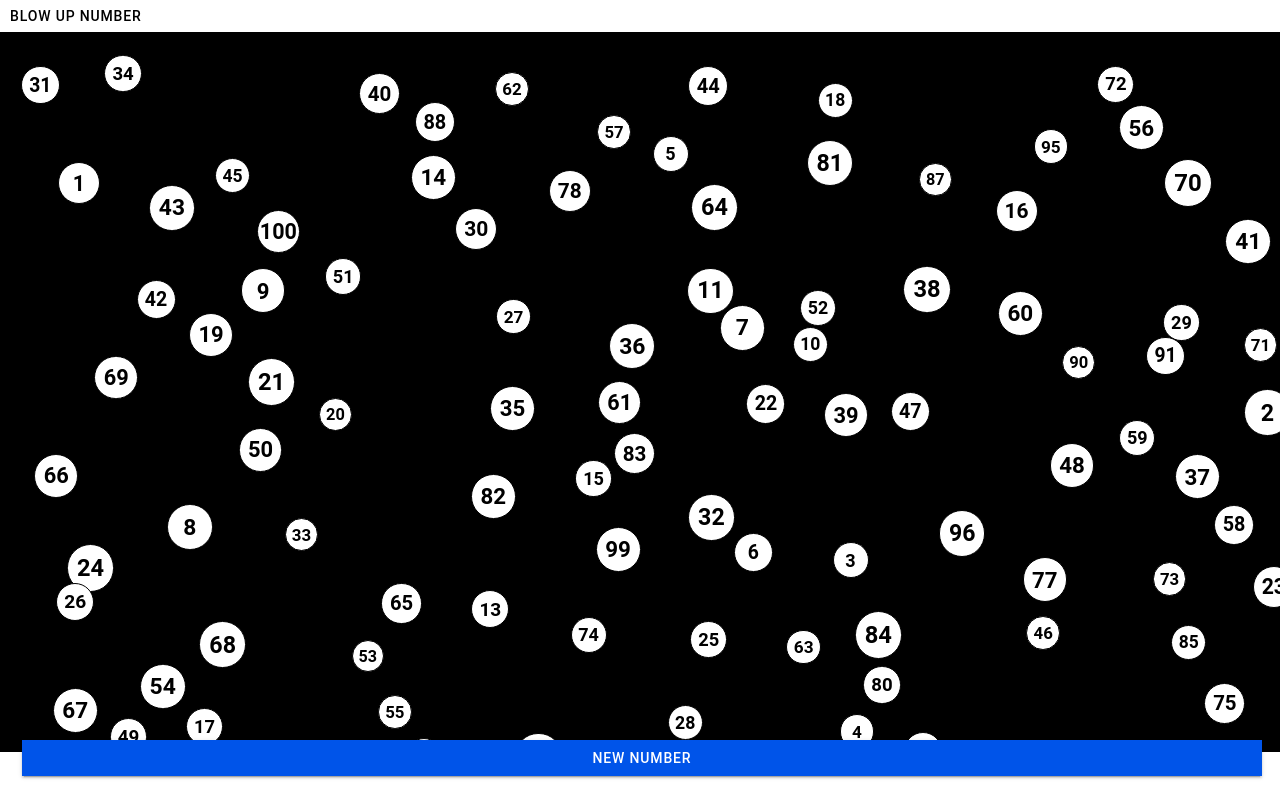
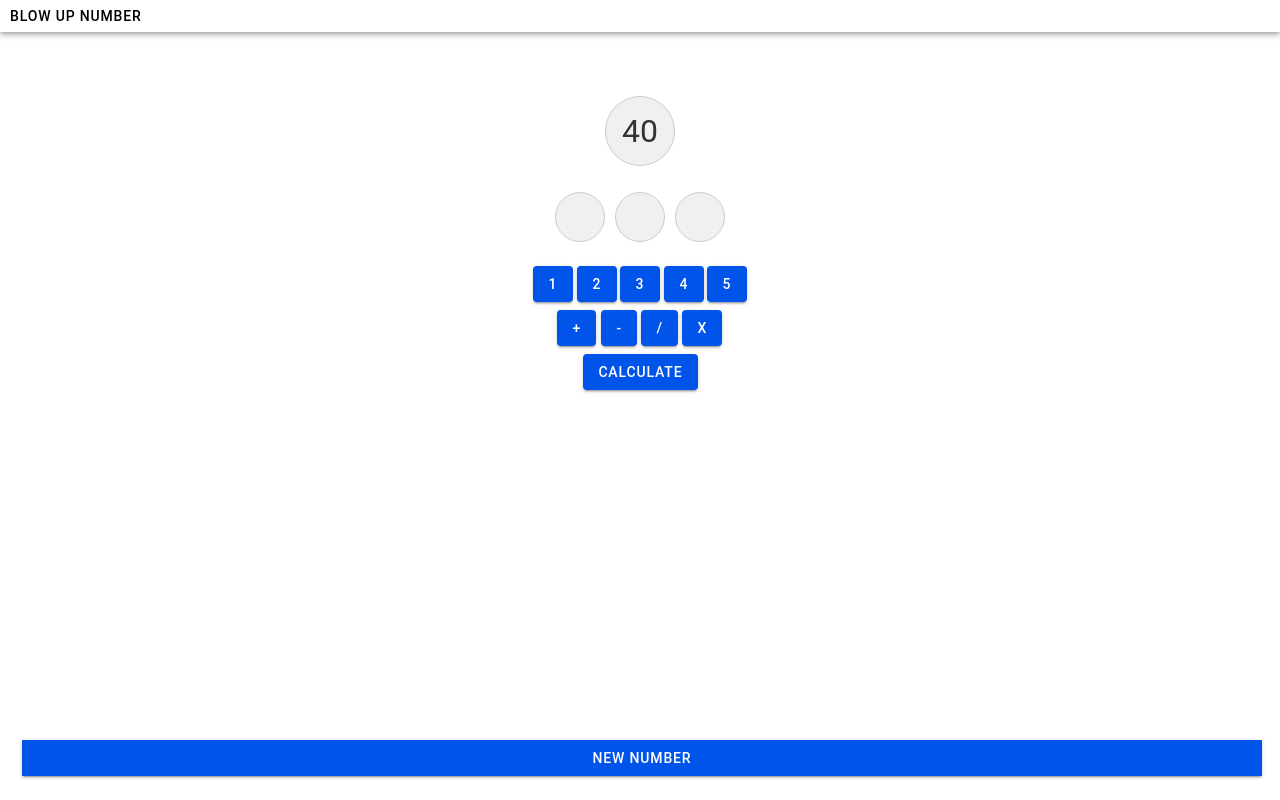
Before and after one commit to Irishwolf13/numberGame, a React (Vite) app: page /standardGame in a window 1280 px wide. Built offline with nearby package versions, Linux system fonts and the light colour scheme.

Commit message:
doing stuff

```diff
--- a/src/components/BouncingNumbers/BouncingNumbers.css
+++ b/src/components/BouncingNumbers/BouncingNumbers.css
@@ -21,16 +21,6 @@
   font-size: calc(var(--size) / 2);
 }
 
-.centeredBall {
-  top: 10% !important;
-  left: 50% !important;
-  transform: translate(-50%, -50%) !important;
-  transition: top 1s ease, left 1s ease, transform 1s ease !important;
-  width: 7vh;
-  height: 7vh;
-  z-index: 1000;
-}
-
 .cover {
   position: absolute;
   top: 0;
--- a/src/components/BouncingNumbers/BouncingNumbers.tsx
+++ b/src/components/BouncingNumbers/BouncingNumbers.tsx
@@ -7,6 +7,7 @@ import './BouncingNumbers.css';
 
 interface BouncingNumbersProps {
   numbersArray: number[];
+  setNumber: React.Dispatch<React.SetStateAction<number>>;
 }
 
 const unreachableNumbers = [0, 76, 79, 86, 92, 94, 97, 98];
@@ -25,7 +26,7 @@ const generateNumbers = (numbers: number[]) => {
   }));
 };
 
-const BouncingNumbers: React.FC<BouncingNumbersProps> = ({ numbersArray }) => {
+const BouncingNumbers: React.FC<BouncingNumbersProps> = ({ numbersArray, setNumber }) => {
   const history = useHistory();
   const dispatch = useDispatch();
   const [numbers, setNumbers] = useState(generateNumbers(numbersArray));
@@ -40,8 +41,6 @@ const BouncingNumbers: React.FC<BouncingNumbersProps> = ({ numbersArray }) => {
     const interval = setInterval(() => {
       setNumbers((prevNumbers) => {
         const newNumbers = prevNumbers.map((num) => {
-          if (num.isStationary || num.id === clickedId) return num;
-
           let { x, y, vx, vy, size } = num;
           const radius = size / 2;
 
@@ -59,8 +58,6 @@ const BouncingNumbers: React.FC<BouncingNumbersProps> = ({ numbersArray }) => {
 
         for (let i = 0; i < newNumbers.length; i++) {
           for (let j = i + 1; j < newNumbers.length; j++) {
-            if (newNumbers[i].isStationary || newNumbers[j].isStationary) continue;
-
             const dx = newNumbers[i].x - newNumbers[j].x;
             const dy = newNumbers[i].y - newNumbers[j].y;
             const distance = Math.sqrt(dx * dx + dy * dy);
@@ -99,14 +96,9 @@ const BouncingNumbers: React.FC<BouncingNumbersProps> = ({ numbersArray }) => {
   }, [globalNumber]);
 
   const handleBallClick = (id: number) => {
-    // console.log(`Number clicked: ${id}`);
     dispatch(setCurrentNumber({ id, number: id }));
     setClickedId(id);
-    setNumbers((prevNumbers) =>
-      prevNumbers.map((num) =>
-        num.id === id ? { ...num, isStationary: true } : num
-      )
-    );
+    setNumber(id);
   };
 
   interface ExtendedCSSProperties extends React.CSSProperties {
@@ -121,7 +113,7 @@ const BouncingNumbers: React.FC<BouncingNumbersProps> = ({ numbersArray }) => {
       {numbers.map((num) => (
         <div
           key={num.id}
-          className={`bouncingNumber ${num.id === clickedId ? 'centeredBall' : ''}`}
+          className='bouncingNumber'
           style={{
             '--size': `${num.size}vh`,
             top: `${num.y}%`,
--- a/src/pages/StandardGame/StandardGame.css
+++ b/src/pages/StandardGame/StandardGame.css
@@ -21,6 +21,15 @@
     font-size: 20px;
     color: #333;
     border: 1px solid #ccc;
+}
+
+.centered {
+    width: 70px;
+    height: 70px;
+    z-index: 199;
+    top: 12%;
+    position: absolute;
+    font-size: xx-large;
 }
 
 .hiddenItem {
@@ -57,3 +66,57 @@
     align-items: center;
     z-index: 100;
 }
+
+/* Explosions */
+
+.explosion {
+    animation: pulse-explode 0.5s linear forwards, shake 0.5s ease-in-out infinite;
+}
+
+@keyframes pulse-explode {
+    0% {
+      transform: scale(1);
+      background-color: yellow;
+      opacity: 1;
+      box-shadow: 0 0 10px yellow;
+    }
+    25% {
+      transform: scale(3);
+      background-color: orange;
+      opacity: 0.75;
+      box-shadow: 0 0 20px orange;
+    }
+    50% {
+      transform: scale(5);
+      background-color: red;
+      opacity: 0.5;
+      box-shadow: 0 0 30px red;
+    }
+    75% {
+      transform: scale(7);
+      background-color: pink;
+      opacity: 0.25;
+      box-shadow: 0 0 40px pink;
+    }
+    100% {
+      transform: scale(9);
+      background-color: purple;
+      opacity: 0;
+      box-shadow: 0 0 50px purple;
+    }
+}
+
+@keyframes shake {
+    0%, 100% { transform: translateX(0) translateY(0); } /* Center */
+    8.33% { transform: translateX(-20px) translateY(15px); } /* Random position */
+    16.66% { transform: translateX(25px) translateY(-10px); } /* Random position */
+    25% { transform: translateX(-30px) translateY(-5px); } /* Random position */
+    33.33% { transform: translateX(10px) translateY(25px); } /* Random position */
+    41.66% { transform: translateX(-25px) translateY(-20px); } /* Random position */
+    50% { transform: translateX(20px) translateY(20px); } /* Random position */
+    58.33% { transform: translateX(-15px) translateY(-10px); } /* Random position */
+    66.66% { transform: translateX(30px) translateY(-15px); } /* Random position */
+    75% { transform: translateX(-35px) translateY(20px); } /* Random position */
+    83.33% { transform: translateX(15px) translateY(-25px); } /* Random position */
+    91.66% { transform: translateX(-10px) translateY(30px); } /* Random position */
+  }
--- a/src/pages/StandardGame/StandardGame.tsx
+++ b/src/pages/StandardGame/StandardGame.tsx
@@ -10,9 +10,7 @@ import './StandardGame.css';
 
 const StandardGame: React.FC = () => {
   const dispatch = useDispatch();
-  const globalNumber = useSelector(
-    (state: RootState) => state.currentNumber.currentNumber?.number || null
-  );
+  const globalNumber = useSelector((state: RootState) => state.currentNumber.currentNumber?.number || null);
   const userInfo = useSelector((state: RootState) => state.user.user);
 
   const unreachableNumbers = [0, 76, 79, 86, 92, 94, 97, 98];
@@ -21,29 +19,49 @@ const StandardGame: React.FC = () => {
   const [currentAction, setCurrentAction] = useState<string | null>(null);
   const [firstSelectedIdx, setFirstSelectedIdx] = useState<number | null>(null);
   const [secondSelectedIdx, setSecondSelectedIdx] = useState<number | null>(null);
+  const [randomNumber, setRandomNumber] = useState<number | null>(globalNumber);
+  const itemClass = randomNumber ? 'showItem' : 'hiddenItem';
 
-  const [randomNumber, setRandomNumber] = useState<number | null>(globalNumber);
-
-  const [numbersArray, setNumbersArray] = useState<number[]>(() => {
-    const reachedNumbers = userInfo?.reachedNumbers.map(entry => entry.number);
-    let initialNumbersArray = Array.from({ length: 100 }, (_, i) => i + 1);
-    return initialNumbersArray.filter(
-      (num) => !unreachableNumbers.includes(num) && !reachedNumbers?.includes(num)
-    );
-  });
+  const [itemClass2, setItemClass2] = useState('');
+  const showNumberToGet = () => (
+    <div className={`circle centered ${itemClass2}`}>{randomNumber}</div>
+  );
 
   useEffect(() => {
     setRandomNumber(globalNumber);
   }, [globalNumber]);
 
+  useEffect(() => {
+    if (randomNumber === null) {
+      generateRandomNumber();
+    }
+  }, []);
+
+  useEffect(() => {
+    // console.log(myNumbers)
+    if(myNumbers.length === 1) {
+      // console.log(randomNumber)
+      // console.log(myNumbers[0])
+      if (myNumbers[0] === randomNumber) {
+        console.log('You Win!')
+      }else {
+        console.log('You Lose!')
+      }
+    }
+  },[myNumbers])
+
   const generateRandomNumber = () => {
+    const reachedNumbers = userInfo?.reachedNumbers?.map(obj => obj.number) || [];
     let number;
-    do {
-      number = Math.floor(Math.random() * 101);
-    } while (unreachableNumbers.includes(number));
+
+    do {number = Math.floor(Math.random() * 101);}
+    while (unreachableNumbers.includes(number) || reachedNumbers.includes(number));
 
     dispatch(setCurrentNumber({ number }));
     setRandomNumber(number);
+    // console.log(number);
+    // console.log(userInfo);
+    // console.log(reachedNumbers);
   };
 
   const handleButtonClick = (num: number, index: number) => {
@@ -110,16 +128,22 @@ const StandardGame: React.FC = () => {
   };
 
   const addNumber = async () => {
-    setRandomNumber(null);
+    setItemClass2('explosion');
 
-    dispatch(setCurrentNumber({ number: undefined }));
     if (userInfo && userInfo.uid) {
       if (globalNumber !== null) {
         await addNumberToUser('users', userInfo.uid, globalNumber);
-        // Filter out the added number from the numbersArray
-        setNumbersArray(prevNumbers => prevNumbers.filter(num => num !== globalNumber));
       }
     }
+
+    // Reset the itemClass after animation (cleanup) and then call setRandomNumber(null)
+    setTimeout(() => {
+      setItemClass2('');
+      dispatch(setCurrentNumber({ number: undefined }));
+      setRandomNumber(null);
+      // You need to add something to pop up and tell the user they GOT THAT NUMBER
+      // Then you should let them eithe pick number or hit random number again...
+    }, 1000); // match the duration of the animation (1 second)
   };
 
   const renderNumberButtons = () => {
@@ -163,8 +187,6 @@ const StandardGame: React.FC = () => {
     return '';
   };
 
-  const itemClass = randomNumber ? 'showItem' : 'hiddenItem';
-
   return (
     <IonPage>
       <IonHeader>
@@ -174,8 +196,9 @@ const StandardGame: React.FC = () => {
         </IonButtons>
       </IonHeader>
       <IonContent fullscreen>
-        <BouncingNumbers numbersArray={numbersArray} />
+        {/* <BouncingNumbers numbersArray={numbersArray} setNumber={setNumber} /> */}
         <div className="centerMe">
+          {showNumberToGet()}
           <div className="circles-container-spacer"></div>
           <div className="circles-container">
             <div className={`circle ${itemClass}`}>
```
